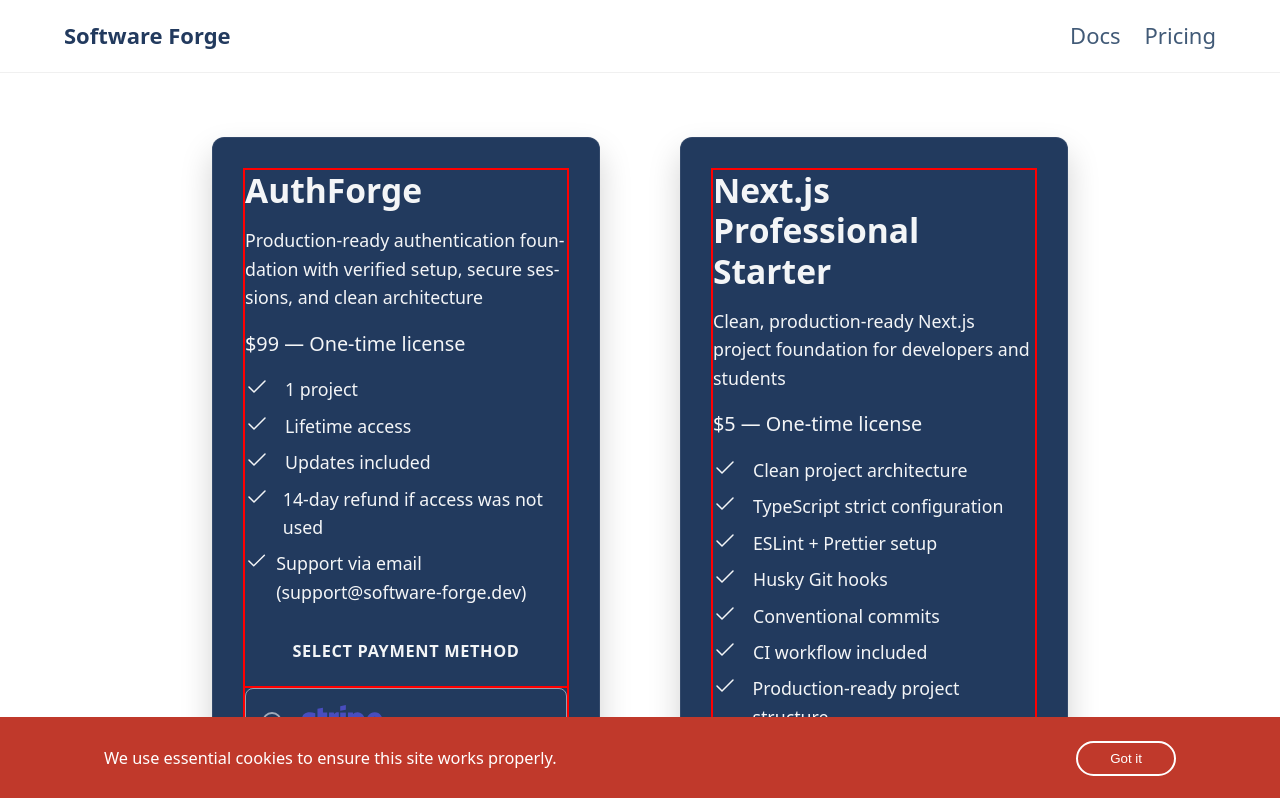
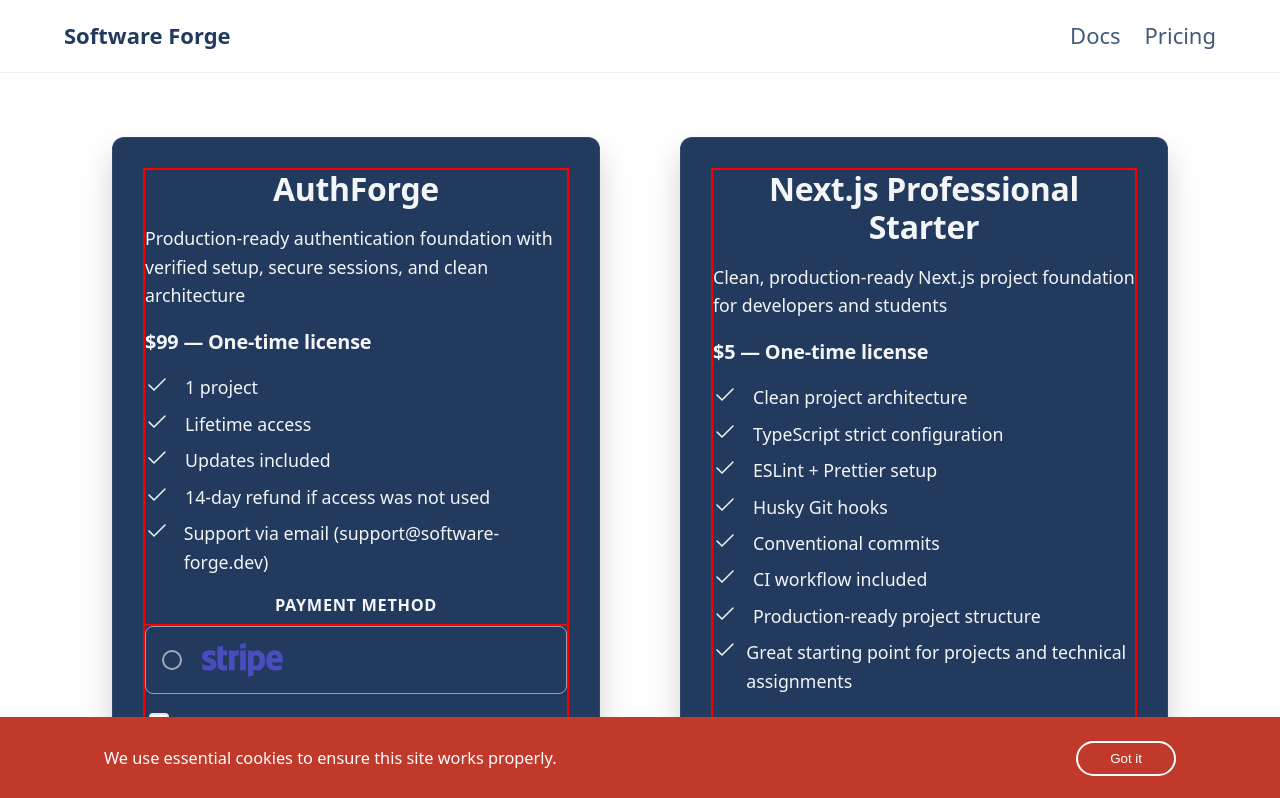
Before and after one commit to Grammeri/nextjs-landing, a Next.js app: page /pricing in a window 1280 px wide. Shown: the top 798 px of the page. Built offline with nearby package versions, Linux system fonts and the light colour scheme.

Commit message:
feat(pricing): improve pricing card typography and spacing to premium level

```diff
--- a/src/app/(business)/pricing/_components/PricingCardContainer.tsx
+++ b/src/app/(business)/pricing/_components/PricingCardContainer.tsx
@@ -4,6 +4,7 @@ import { BILLING_PROVIDERS } from '@/shared/config/billing';
 import { useCheckout } from '@/shared/lib/billing/useCheckout';
 import { PricingCard } from '@/shared/ui/pricing-card';
 import type { PRICING_PAGE_ITEMS } from '@/shared/config/products/pricing';
+import { UI_TEXT } from '@/shared/config/ui';
 
 type PricingCardContainerProps = {
   productId: string;
@@ -16,7 +17,7 @@ export default function PricingCardContainer({ productId, card }: PricingCardCon
   return (
     <PricingCard
       {...card}
-      paymentTitle="Select payment method"
+      paymentTitle={BILLING_PROVIDERS.paypal ? UI_TEXT.payment.multiple : UI_TEXT.payment.single}
       onPayWithStripe={checkoutWithStripe}
       onPayWithPaypal={BILLING_PROVIDERS.paypal ? checkoutWithPaypal : undefined}
       footerNote="Access instructions will be sent by email after purchase"
--- a/src/app/globals.css
+++ b/src/app/globals.css
@@ -422,7 +422,7 @@
   --focus-ring: 0 0 0 var(--focus-ring-width) var(--focus-ring-color);
 
 /* Pricing */
---pricing-card-max-width: 420px;
+--pricing-card-max-width: 520px;
 
 /* ===============================
    Pricing Page
--- /dev/null
+++ b/src/shared/config/ui.ts
@@ -0,0 +1,6 @@
+export const UI_TEXT = {
+  payment: {
+    single: 'Payment method',
+    multiple: 'Select payment method',
+  },
+};
--- a/src/shared/ui/pricing-card/PricingCard.module.css
+++ b/src/shared/ui/pricing-card/PricingCard.module.css
@@ -1,5 +1,6 @@
 .shell {
-  width: min(100%, var(--pricing-card-max-width));
+  width: 100%;
+  max-width: var(--pricing-card-max-width);
   margin-inline: auto;
 
   box-sizing: border-box;
@@ -9,27 +10,54 @@
 .card {
   display: flex;
   flex-direction: column;
-  align-items: stretch; /* 👈 добавили */
-  gap: var(--spacing-md);
+  align-items: stretch;
+
+  gap: 0; /* 👈 убрали одинаковые отступы */
+
   color: var(--color-on-image-primary);
   outline: 2px solid red;
 
   min-width: 0;
+}
+.card h3 {
+  font-size: var(--font-size-xl);
+  line-height: var(--line-height-heading);
+  font-weight: var(--font-weight-semibold);
+
+  text-align: center;
+
+  margin-bottom: var(--spacing-md); /* 👈 больше воздуха */
+
+  letter-spacing: -0.01em; /* 👈 subtle premium типографика */
 }
 
 .paymentFull,
 .paymentCentered {
   outline: 2px solid red;
 }
+.description {
+  color: var(--color-on-image-secondary);
 
-.description,
+  margin-top: 0;
+  margin-bottom: var(--spacing-md); /* 👈 ключевой отступ */
+}
+
 .footerNote {
   color: var(--color-on-image-secondary);
+
+  margin-top: var(--spacing-md); /* 👈 ВОТ ЭТО добавляем */
 }
 
 .price {
-  font-size: var(--font-size-lg);
+  font-size: var(--font-size-lg); /* 👈 уменьшаем */
+  line-height: var(--line-height-heading);
+  font-weight: var(--font-weight-semibold);
+
+  letter-spacing: -0.01em; /* 👈 премиум штрих */
+
   color: var(--color-on-image-primary);
+
+  margin-bottom: var(--spacing-md);
 }
 
 @media (max-width: 480px) {
--- a/src/shared/ui/product-pricing/AuthForgePricingCard.tsx
+++ b/src/shared/ui/product-pricing/AuthForgePricingCard.tsx
@@ -4,6 +4,7 @@ import { BILLING_PROVIDERS } from '@/shared/config/billing';
 import { AUTHFORGE_PRICING_CARD } from '@/shared/config/products/authforge';
 import { useCheckout } from '@/shared/lib/billing/useCheckout';
 import { PricingCard } from '@/shared/ui/pricing-card';
+import { UI_TEXT } from '@/shared/config/ui';
 
 export default function AuthForgePricingCard() {
   const { checkoutWithStripe, checkoutWithPaypal } = useCheckout('authforge');
@@ -11,7 +12,7 @@ export default function AuthForgePricingCard() {
   return (
     <PricingCard
       {...AUTHFORGE_PRICING_CARD}
-      paymentTitle="Select payment method"
+      paymentTitle={BILLING_PROVIDERS.paypal ? UI_TEXT.payment.multiple : UI_TEXT.payment.single}
       onPayWithStripe={checkoutWithStripe}
       onPayWithPaypal={BILLING_PROVIDERS.paypal ? checkoutWithPaypal : undefined}
     />
--- a/src/shared/ui/product-pricing/StarterPricingCard.tsx
+++ b/src/shared/ui/product-pricing/StarterPricingCard.tsx
@@ -4,6 +4,7 @@ import { BILLING_PROVIDERS } from '@/shared/config/billing';
 import { PRICING_PAGE_ITEMS } from '@/shared/config/products/pricing';
 import { useCheckout } from '@/shared/lib/billing/useCheckout';
 import { PricingCard } from '@/shared/ui/pricing-card';
+import { UI_TEXT } from '@/shared/config/ui';
 
 export default function StarterPricingCard() {
   const { checkoutWithStripe, checkoutWithPaypal } = useCheckout('nextjs-test-kit');
@@ -16,7 +17,7 @@ export default function StarterPricingCard() {
   return (
     <PricingCard
       {...card}
-      paymentTitle="Select payment method"
+      paymentTitle={BILLING_PROVIDERS.paypal ? UI_TEXT.payment.multiple : UI_TEXT.payment.single}
       onPayWithStripe={checkoutWithStripe}
       onPayWithPaypal={BILLING_PROVIDERS.paypal ? checkoutWithPaypal : undefined}
       footerNote="Access instructions will be sent by email after purchase"
```
